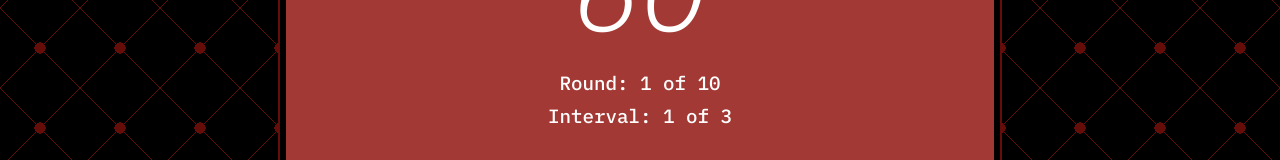
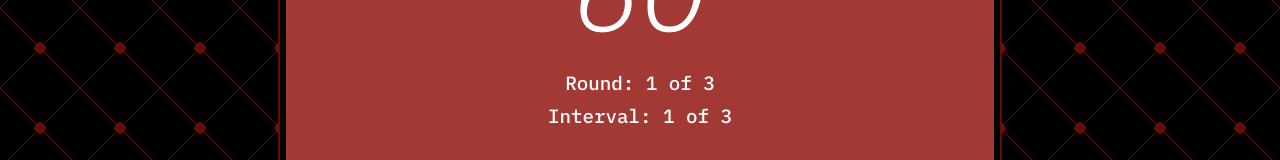
Before and after one commit to guillermogineste/boxing-combinations-timer, a React (Create React App) app: page / in a window 1280 px wide. Shown: the part 552-712 px from the top of the page. Built offline with nearby package versions, Linux system fonts and the light colour scheme.

Commit message:
Basic logs and small changes

```diff
--- a/src/App.tsx
+++ b/src/App.tsx
@@ -12,7 +12,7 @@ import { playBeep } from "./utils/playBeep";
 
 // Constants
 const REST_TIME = 30;
-const NUMBER_OF_ROUNDS = 10;
+const NUMBER_OF_ROUNDS = 3;
 const INTERVALS_PER_ROUND = 3;
 const INTERVAL_TIME = 60;
 // Constants for initial state
@@ -69,83 +69,76 @@ const App: React.FC = () => {
   useEffect(() => {
     setRandomCombination(getRandomCombination(selectedLevel));
   }, [selectedLevel]);
-
+  const isStartOfFirstRound = currentRound === 1 && currentInterval === 1 &&
+  countdown === INTERVAL_TIME;
+  const isEndOfAnInterval = countdown === 1 && countdownType === "interval" &&
+      !(currentInterval === INTERVALS_PER_ROUND);
+  const isEndOfRestPeriod = countdown === 1 &&
+      countdownType === "rest" &&
+      currentRound !== NUMBER_OF_ROUNDS;
+  const isEndOfRound = countdown <= 3 &&
+      countdownType === "interval" &&
+      currentInterval === INTERVALS_PER_ROUND;
+  const isEndOfWorkout = countdownType === "rest" && currentRound === NUMBER_OF_ROUNDS;
   // useEffect for the timer
   useEffect(() => {
     let timer: NodeJS.Timeout | null = null;
     if (isTimerRunning) {
       // Play a beep at the start of the first round
-      if (
-        currentRound === 1 &&
-        currentInterval === 1 &&
-        countdown === INTERVAL_TIME
-      ) {
+      if (isStartOfFirstRound) {
         console.log("Start of first round - Beep")
         playBeep(1200, 750, 1, 1);
       }
-
       timer = setTimeout(() => {
         if (countdown > 0) {
           setCountdown(countdown - 1);
           // At the end of an interval
-          if (
-            countdown === 1 &&
-            countdownType === "interval" &&
-            !(currentInterval === INTERVALS_PER_ROUND)
-          ) {
+          if (isEndOfAnInterval) {
             console.log("End of an interval - Beep")
             playBeep(900, 750, 1, 1);
           }
           // At the end of a rest period
-          if (
-            countdown === 1 &&
-            countdownType === "rest" &&
-            currentRound !== NUMBER_OF_ROUNDS
-          ) {
+          if (isEndOfRestPeriod) {
             console.log("End of rest period - Beep")
             playBeep(1200, 750, 1, 1);
           }
         } else {
           // Play three overlapping beeps at the end of a round
-          if (
-            countdown <= 3 &&
-            countdownType === "interval" &&
-            currentInterval === INTERVALS_PER_ROUND
-          ) {
+          if (isEndOfRound) {
             console.log("End of a round - Beep Beep Beep")
             playBeep(600, 750, 1, 1, 400);
           }
           // At the end of the full workout
-          if (countdownType === "rest" && currentRound === NUMBER_OF_ROUNDS) {
+          if (isEndOfWorkout) {
             console.log("End of full workout - Beep")
             playBeep(900, 750, 1, 2, 100); // Long beeps
           }
           // Logic to set countdown duration based on type
-          setCountdown(
-            countdownType === "interval" ? INTERVAL_TIME : REST_TIME
-          );
+          const currentIntervalType = countdownType === "interval" ? INTERVAL_TIME : REST_TIME
+          setCountdown(currentIntervalType);
 
           // Fetch new combination only if it's not a rest period
-          if (countdownType === "interval") {
+          const isCurrentInterval = countdownType === "interval"
+          if (isCurrentInterval) {
             setRandomCombination(getRandomCombination(selectedLevel));
           }
 
           // Logic for intervals, rounds, and rest periods
-          if (
-            currentInterval < INTERVALS_PER_ROUND &&
-            countdownType === "interval"
-          ) {
+          const isNextIntervalInRound = currentInterval < INTERVALS_PER_ROUND &&
+          countdownType === "interval";
+          const isNextRestPeriod = currentInterval === INTERVALS_PER_ROUND &&
+          countdownType === "interval";
+          const isFirstRoundInterval = countdownType === "rest" &&
+          currentRound < NUMBER_OF_ROUNDS;
+          if (isNextIntervalInRound) {
+            console.log("Increase interval count + 1")
             setCurrentInterval(currentInterval + 1);
-          } else if (
-            currentInterval === INTERVALS_PER_ROUND &&
-            countdownType === "interval"
-          ) {
+          } else if (isNextRestPeriod) {
+            console.log("Change to rest period")
             setIsResting(true);
             setCountdownType("rest");
-          } else if (
-            countdownType === "rest" &&
-            currentRound < NUMBER_OF_ROUNDS
-          ) {
+          } else if (isFirstRoundInterval) {
+            console.log("Reset intervals after rest")
             setIsResting(false);
             setCountdownType("interval");
             setCurrentInterval(1);
@@ -179,14 +172,15 @@ const App: React.FC = () => {
         minActionBeepInterval;
 
       actionBeepTimer = setTimeout(() => {
-        if (isActionBeepRunning && !isResting && isActionBeepEnabled) {
+        const isActionBeepModeActive = isActionBeepRunning && !isResting && isActionBeepEnabled;
+        if (isActionBeepModeActive) {
           playBeep(100, 500, 1, 1); // Modify these parameters as per your beep function
           setRandomActionBeep(); // Set the next random beep
         }
       }, randomTime);
     };
-
-    if (isTimerRunning && !isResting) {
+    const isRunningInterval = isTimerRunning && !isResting;
+    if (isRunningInterval) {
       setIsActionBeepRunning(true);
       setRandomActionBeep();
     } else {
```
Also changed, not shown: .eslintrc.json (added).
